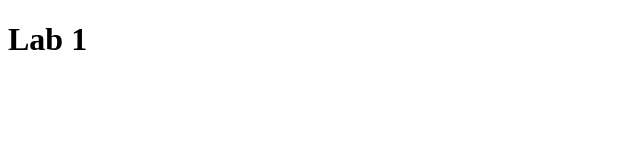
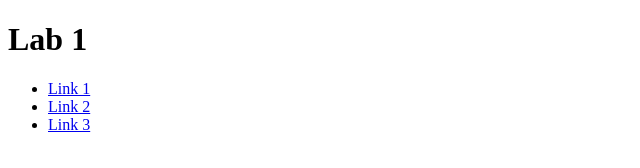
Before and after one commit to rockyshiba/webTrends2, a plain HTML site: page index.html in a window 1280 px wide. Shown: the whole page, without its empty margins (0-640 px from the left). Drawn offline with Linux system fonts and the light colour scheme.

Commit message:
Added navigation to header

```diff
--- a/index.html
+++ b/index.html
@@ -9,6 +9,13 @@
 <body>
     <header>
         <h1>Lab 1</h1>
+        <nav>
+            <ul>
+                <li><a href="#">Link 1</a></li>
+                <li><a href="#">Link 2</a></li>
+                <li><a href="#">Link 3</a></li>
+            </ul>
+        </nav>
     </header>
 </body>
 </html>
```
